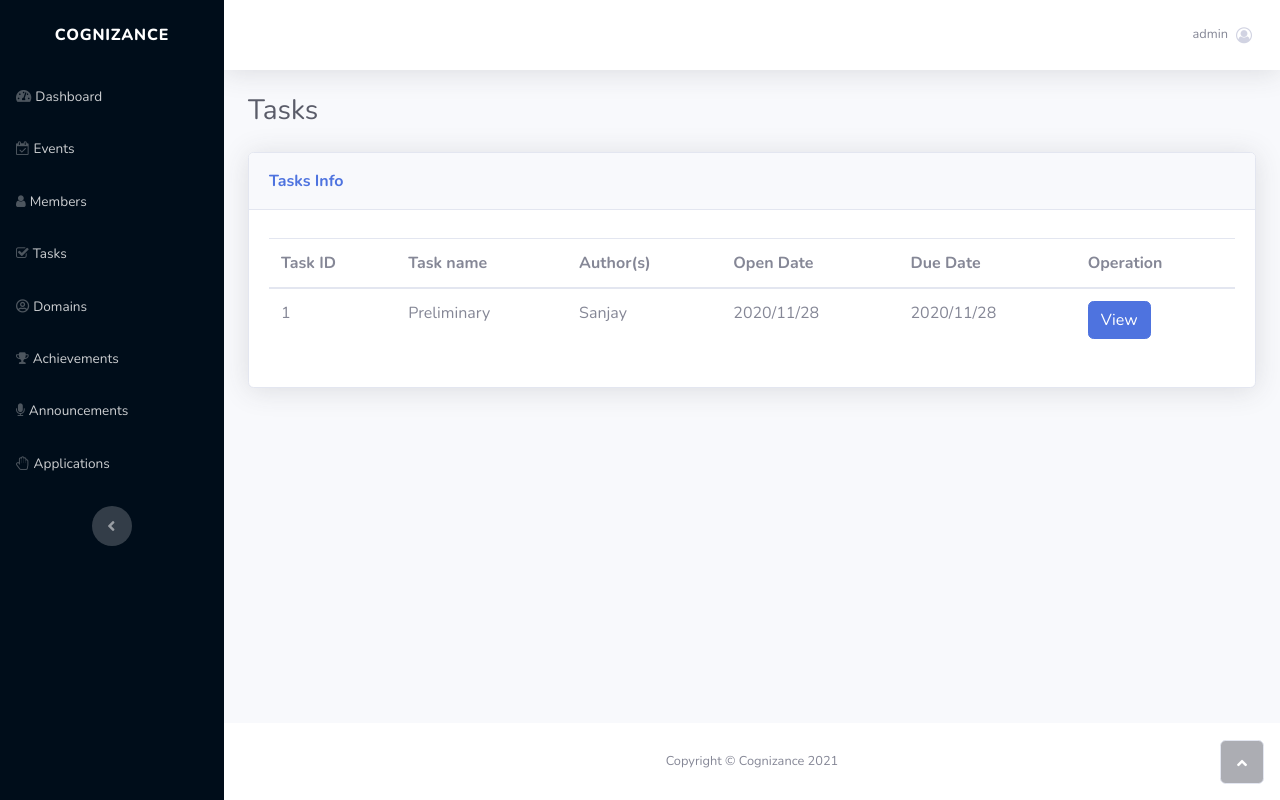
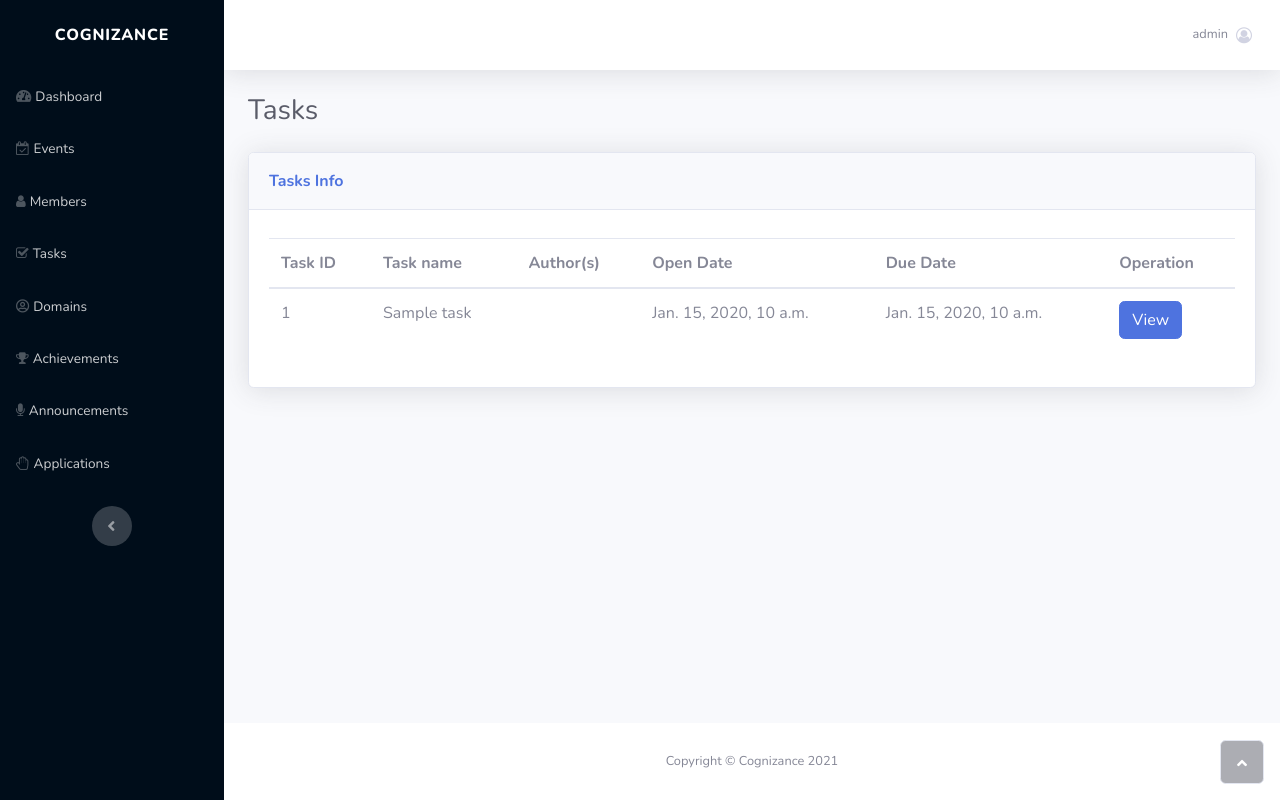
Before and after one commit to cognizance-amrita/cms, a Django app: page /tasks/ in a window 1280 px wide. Run offline with Django 3.2, Linux system fonts and the light colour scheme; a user stored in the database is signed in; data comes from the database, SQL or seed files in the repository; tables that the repository leaves empty hold one stand-in row (values such as "Sample post"); some libraries are stand-ins or nearby versions.

Commit message:
Added tasks rendering

```diff
--- a/panel/templates/panel/tasks.html
+++ b/panel/templates/panel/tasks.html
@@ -70,14 +70,16 @@
                                         </tr>
                                     </thead>
                                     <tbody>
-                                        <tr>
-                                            <td>1</td>
-                                            <td>Preliminary</td>
-                                            <td>Sanjay</td>
-                                            <td>2020/11/28</td>
-                                            <td>2020/11/28</td>
-                                            <td><button class="btn btn-primary" type="button">View</button></td>
-                                        </tr>
+                                        {% for task in tasks %}
+                                            <tr>
+                                                <td>{{task.id}}</td>
+                                                <td>{{task.title}}</td>
+                                                <td>{{task.author}}</td>
+                                                <td>{{task.starting_time}}</td>
+                                                <td>{{task.deadline}}</td>
+                                                <td><button class="btn btn-primary" type="button">View</button></td>
+                                            </tr>
+                                        {% endfor %}
                                     </tbody>
                                     <tfoot>
                                         <tr></tr>
--- a/panel/views.py
+++ b/panel/views.py
@@ -83,7 +83,8 @@ def view_member(request, id):
 
 @login_required(login_url='login')
 def tasks(request):
-    return render(request, 'panel/tasks.html')
+    tasks = Task.objects.all()
+    return render(request, 'panel/tasks.html', {'tasks': tasks})
 
 @login_required(login_url='login')
 def achievements(request):
```
